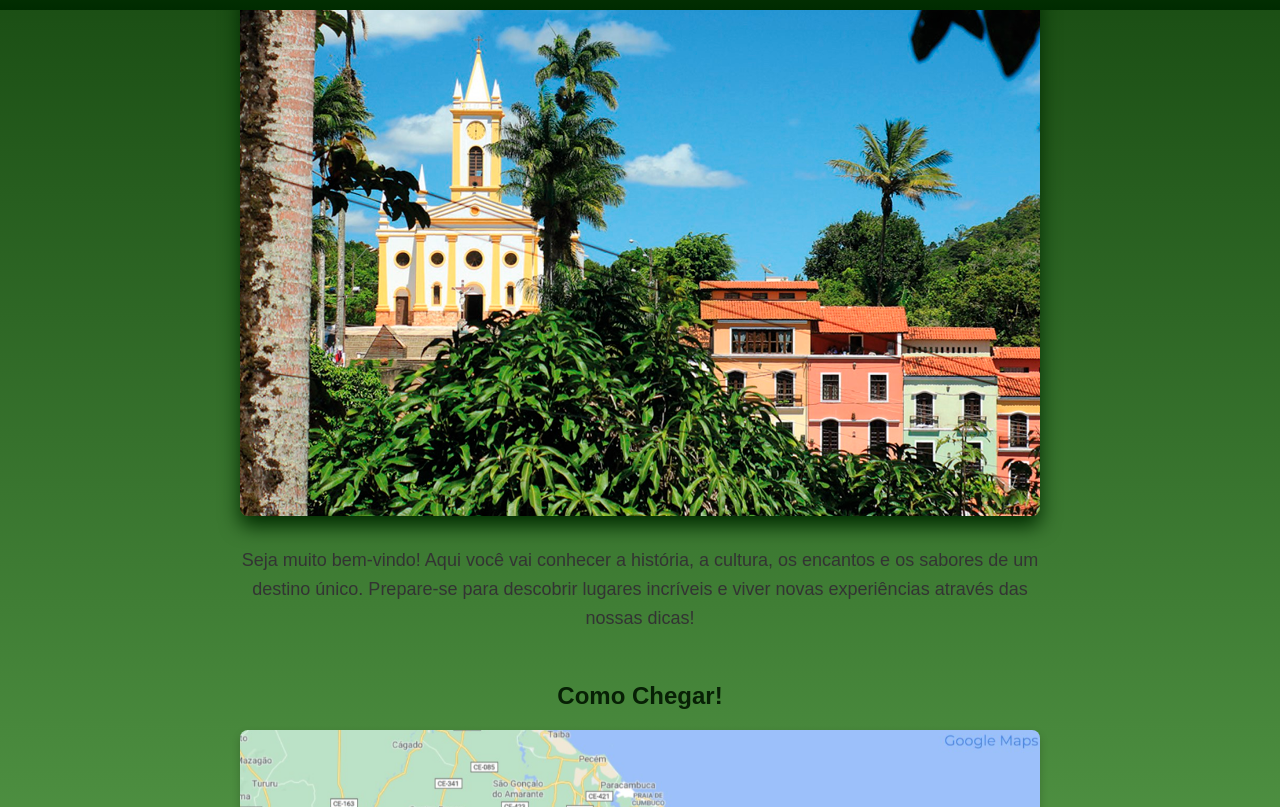
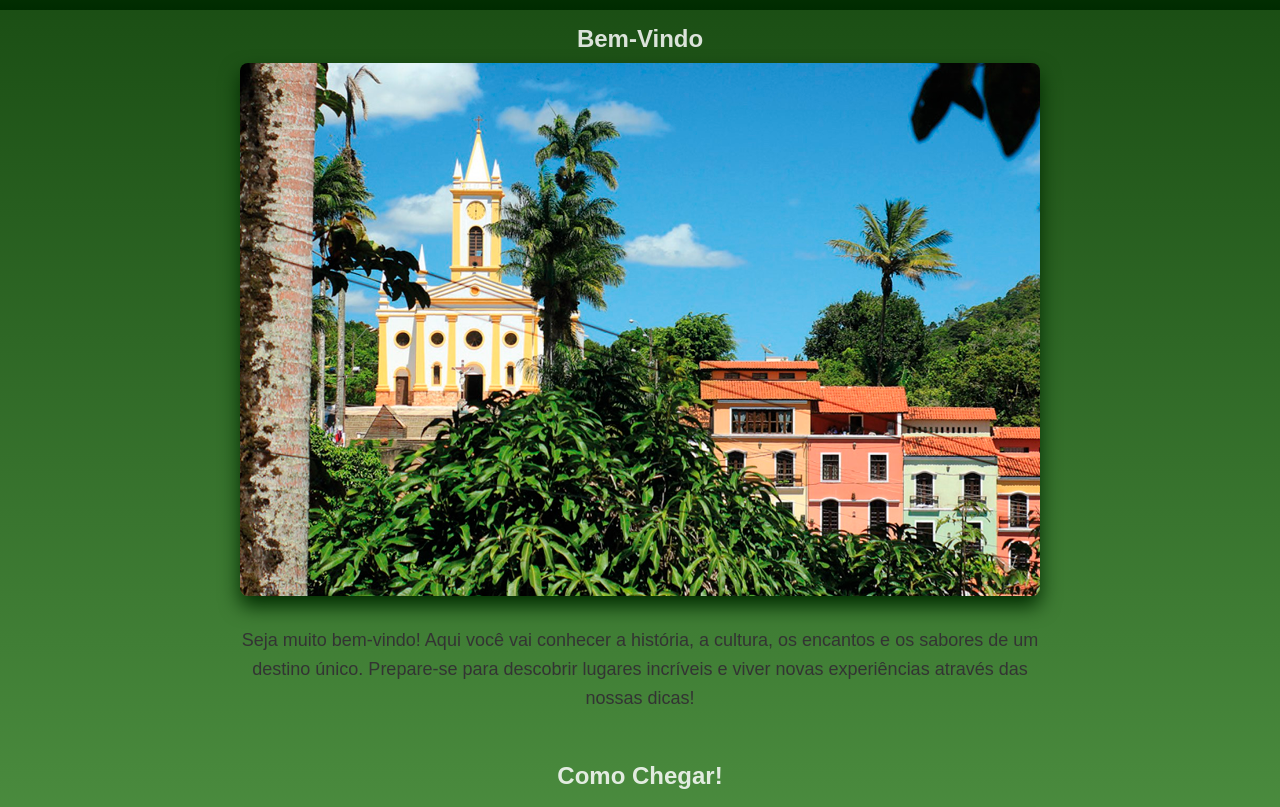
Before and after one commit to andersonqxd/Onde-quero-conhecer, a plain HTML site: page index.html in a window 1280 px wide. Shown: the part 95-902 px from the top of the page. Drawn offline with Linux system fonts and the light colour scheme.

Commit message:
home page up

```diff
--- a/css/style.css
+++ b/css/style.css
@@ -53,7 +53,7 @@ nav ul li a:hover {
 /* conteudo principal */
 main {
     flex: 1;
-    padding: 40px 20px;
+    padding: 120px 20px 40px;
     text-align: center;
 }
 
@@ -74,7 +74,7 @@ main {
 }
 .welcome h2 {
     margin-bottom: 10px;
-    color: #072005;
+    color: #ffffffd7;
 }
 
 .welcome p {
@@ -93,7 +93,7 @@ main {
 
 .como-chegar h2 {
     margin-bottom: 20px;
-    color: #072005;
+    color: #ffffffd7;
 }
 .como-chegar p {
     font-size: 18px;
--- a/index.html
+++ b/index.html
@@ -5,6 +5,7 @@
     <meta name="viewport" content="width=device-width, initial-scale=1.0">
     <title>Guaramiranga</title>
     <link rel="stylesheet" href="css/style.css">
+    <link rel="shortcut icon" href="img/montanhas.png" type="image/x-icon">
 </head>
 <body>
     <header>
```
Also changed, not shown: img-telas-readme/tela-inicio.png (added), img/montanhas.png (added).
